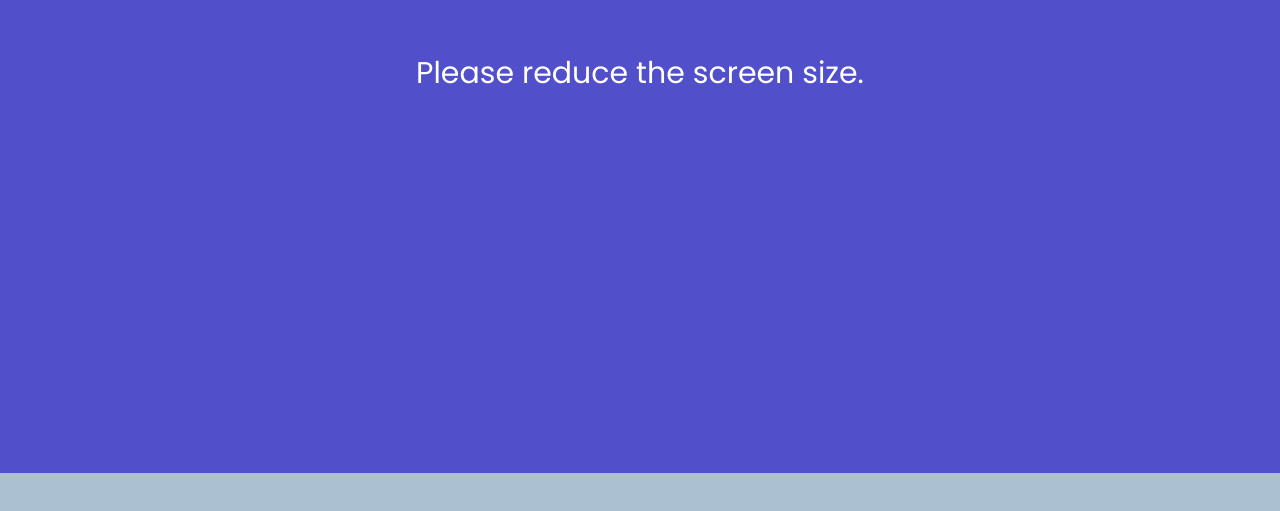
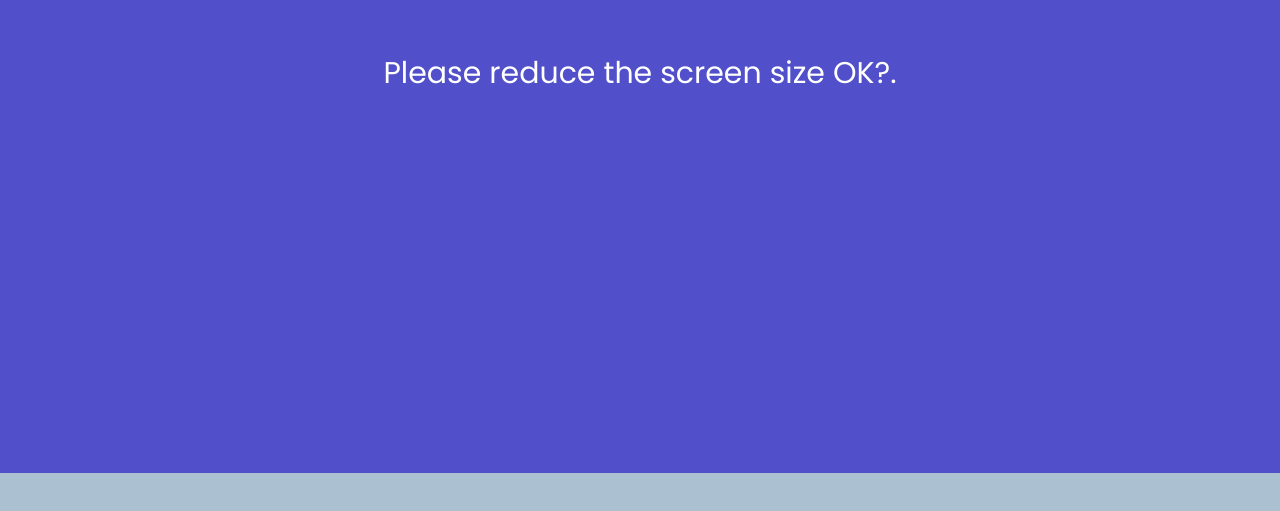
Before and after one commit to decoy8080/kokoa-clone, a plain HTML site: page chatting-room.html in a window 1280 px wide. Shown: the part 327-838 px from the top of the page. Drawn offline with Linux system fonts and the light colour scheme.

Commit message:
Added "OK?"

```diff
--- a/chatting-room.html
+++ b/chatting-room.html
@@ -79,7 +79,7 @@
   </form>
 
   <div id="no-mobile">
-    <span>Please reduce the screen size. </span>
+    <span>Please reduce the screen size OK?. </span>
   </div>
 
 </body>
```
